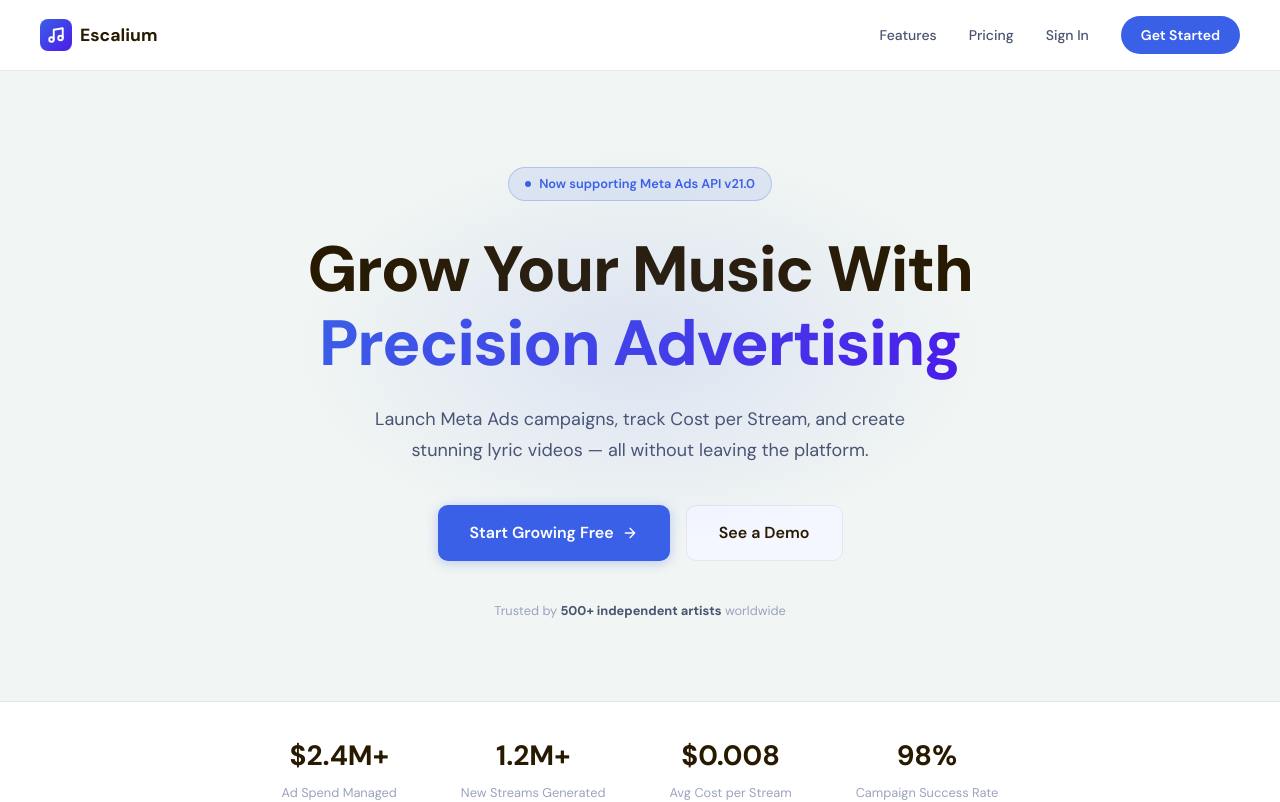
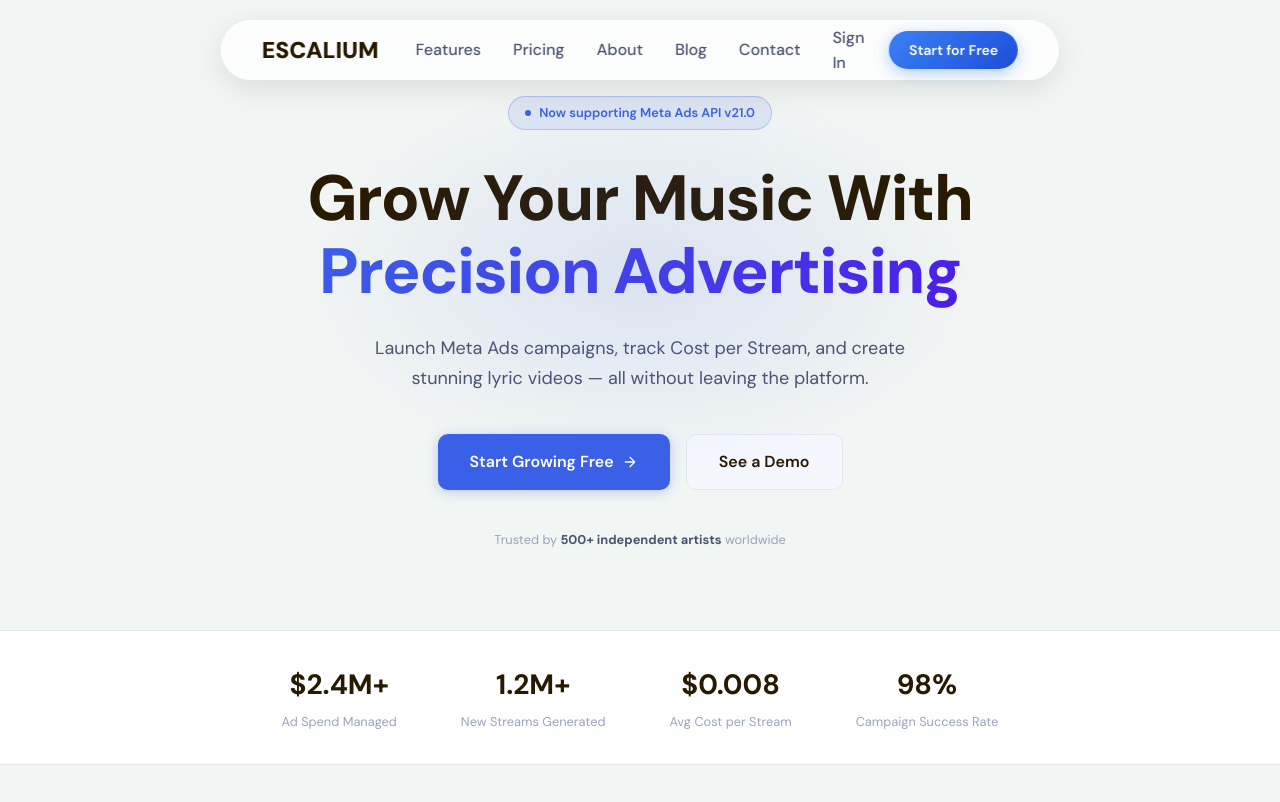
Before and after one commit to Abdul-Samii/Music-saas, a Next.js app in the folder apps/frontend/: page / in a window 1280 px wide. Shown: the top 802 px of the page. Built offline with nearby package versions, Linux system fonts and the light colour scheme.

Commit message:
fix navbar spacing

```diff
--- a/apps/frontend/src/app/layout.tsx
+++ b/apps/frontend/src/app/layout.tsx
@@ -5,11 +5,57 @@
 
 const dmSans = DM_Sans({ subsets: ["latin"], variable: "--font-dm-sans" });
 
+
+// already optimised for SEO and made the template for further pages, you can add more metadata fields if needed, but this should cover the basics for now.
 export const metadata: Metadata = {
-  title: "Escalium — Music Marketing Platform",
+  metadataBase: new URL("https://escalium.io"),
+
+  title: {
+    default: "Escalium — The All in one Music Marketing Platform",
+    template: "%s | Escalium",
+  },
+
   description:
-    "Launch Meta Ad campaigns and track your Spotify growth — all in one place.",
+    "Simplify your music marketing with Escalium. Create, manage, and optimize lyric video ads and ad campaigns across multiple platforms from one intuitive dashboard.",
+
+  alternates: {
+    canonical: "/",
+  },
+
+  openGraph: {
+    title: "Escalium — The All in one Music Marketing Platform",
+    description:
+      "Simplify your music marketing with Escalium. Create, manage, and optimize lyric video ads and ad campaigns across multiple platforms from one intuitive dashboard.",
+    url: "/",
+    siteName: "Escalium",
+    images: [
+      {
+        url: "/logo.webp",
+        width: 1200,
+        height: 630,
+        alt: "Escalium Platform Preview",
+      },
+    ],
+    locale: "en_US",
+    type: "website",
+  },
+
+  twitter: {
+    card: "summary_large_image",
+    title: "Escalium — The All in one Music Marketing Platform",
+    description:
+      "Simplify your music marketing with Escalium. Create, manage, and optimize lyric video ads and ad campaigns across multiple platforms from one intuitive dashboard.",
+    images: ["/logo.webp"],
+  },
+
+  robots: {
+    index: true,
+    follow: true,
+  },
+
+  category: "technology",
 };
+
 
 export default function RootLayout({ children }: { children: React.ReactNode }) {
   return (
--- a/apps/frontend/src/app/page.tsx
+++ b/apps/frontend/src/app/page.tsx
@@ -1,42 +1,118 @@
 "use client";
 import Link from "next/link";
+import { useState } from "react";
 
 export default function LandingPage() {
+  const [isMobileMenuOpen, setIsMobileMenuOpen] = useState(false);
   return (
     <div style={{ minHeight: "100vh", background: "var(--bg)" }}>
 
       {/* ── Navbar ── */}
-      <nav style={{
+      <nav className={isMobileMenuOpen ? "mobile-menu-open" : ""} style={{
         display: "flex", alignItems: "center", justifyContent: "space-between",
-        padding: "1rem 2.5rem", borderBottom: "1px solid var(--border)",
-        position: "sticky", top: 0, zIndex: 50,
-        background: "var(--bg-card)", backdropFilter: "blur(12px)",
+        padding: "0.625rem 2.5rem",
+        position: "fixed", top: 20, left: "50%", transform: "translateX(-50%)",
+        zIndex: 50,
+        background: "rgba(255, 255, 255, 0.8)", backdropFilter: "blur(20px)",
+        border: "1px solid rgba(255, 255, 255, 0.2)",
+        borderRadius: 50,
+        boxShadow: "0 8px 32px rgba(0, 0, 0, 0.1)",
+        width: "calc(70.5% - 4rem)", maxWidth: 850,
       }}>
-        <div style={{ display: "flex", alignItems: "center", gap: "0.5rem" }}>
-          <div style={{
-            width: 32, height: 32, borderRadius: 8,
-            background: "linear-gradient(135deg,#3A60E7,#4C1AEA)",
-            display: "flex", alignItems: "center", justifyContent: "center",
-          }}>
-            <svg width="18" height="18" viewBox="0 0 24 24" fill="none" stroke="white" strokeWidth="2.5" strokeLinecap="round" strokeLinejoin="round">
-              <path d="M9 18V5l12-2v13" />
-              <circle cx="6" cy="18" r="3" />
-              <circle cx="18" cy="16" r="3" />
-            </svg>
+        <div style={{ display: "flex", alignItems: "center", justifyContent: "space-between", width: "100%" }}>
+          <div style={{ display: "flex", alignItems: "center", gap: "0.5rem" }}>
+            <button className="mobile-menu-btn" style={{
+              display: "none",
+              background: "none",
+              border: "none",
+              color: "var(--text-secondary)",
+              fontSize: "1.2rem",
+              cursor: "pointer",
+              padding: "0.5rem",
+            }} onClick={() => setIsMobileMenuOpen(!isMobileMenuOpen)}>
+              {isMobileMenuOpen ? '✕' : '☰'}
+            </button>
+            <span className="brand-text" style={{ fontWeight: 900, fontSize: "1.43rem", color: "var(--text-primary)" }}>ESCALIUM</span>
           </div>
-          <span style={{ fontWeight: 700, fontSize: "1.1rem", color: "var(--text-primary)" }}>Escalium</span>
-        </div>
-        <div style={{ display: "flex", alignItems: "center", gap: "2rem" }}>
-          <a href="#features" style={{ color: "var(--text-secondary)", textDecoration: "none", fontSize: "0.875rem", fontWeight: 500 }}>Features</a>
-          <a href="#pricing" style={{ color: "var(--text-secondary)", textDecoration: "none", fontSize: "0.875rem", fontWeight: 500 }}>Pricing</a>
-          <Link href="/login" style={{ color: "var(--text-secondary)", textDecoration: "none", fontSize: "0.875rem", fontWeight: 500 }}>Sign In</Link>
+
+          <div className="nav-links" style={{ display: "flex", alignItems: "center", gap: "2rem", position: "absolute", left: "50%", transform: "translateX(-50%)" }}>
+            <a href="#features" className="nav-link" style={{ color: "var(--text-secondary)", textDecoration: "none", fontSize: "1rem", fontWeight: 500 }}>Features</a>
+            <a href="#pricing" className="nav-link" style={{ color: "var(--text-secondary)", textDecoration: "none", fontSize: "1rem", fontWeight: 500 }}>Pricing</a>
+            <a href="#about" className="nav-link" style={{ color: "var(--text-secondary)", textDecoration: "none", fontSize: "1rem", fontWeight: 500 }}>About</a>
+            <a href="#blog" className="nav-link" style={{ color: "var(--text-secondary)", textDecoration: "none", fontSize: "1rem", fontWeight: 500 }}>Blog</a>
+            <a href="#contact" className="nav-link" style={{ color: "var(--text-secondary)", textDecoration: "none", fontSize: "1rem", fontWeight: 500 }}>Contact</a>
+            <Link href="/login" className="nav-link" style={{ color: "var(--text-secondary)", textDecoration: "none", fontSize: "1rem", fontWeight: 500 }}>Sign In</Link>
+          </div>
+
           <Link href="/register" style={{
-            background: "var(--primary)", color: "#fff",
-            padding: "0.5rem 1.25rem", borderRadius: 99,
-            fontSize: "0.875rem", fontWeight: 600, textDecoration: "none",
-          }}>Get Started</Link>
+            background: "linear-gradient(135deg, #3b82f6 0%, #1d4ed8 100%)",
+            color: "#fff",
+            padding: "0.5rem 1.25rem",
+            borderRadius: 99,
+            fontSize: "0.875rem",
+            fontWeight: 600,
+            textDecoration: "none",
+            boxShadow: "0 4px 15px rgba(59, 130, 246, 0.4)",
+            transition: "all 0.3s ease",
+            position: "relative",
+            overflow: "hidden",
+          }}
+          onMouseEnter={(e) => {
+            e.currentTarget.style.boxShadow = "0 6px 20px rgba(59, 130, 246, 0.6)";
+            e.currentTarget.style.transform = "translateY(-2px)";
+          }}
+          onMouseLeave={(e) => {
+            e.currentTarget.style.boxShadow = "0 4px 15px rgba(59, 130, 246, 0.4)";
+            e.currentTarget.style.transform = "translateY(0)";
+          }}
+          >Start for Free</Link>
         </div>
       </nav>
+
+      <style jsx global>{`
+        @media (max-width: 768px) {
+          nav {
+            width: calc(95% - 2rem) !important;
+            padding: 0.5rem 1.5rem !important;
+          }
+          .nav-links {
+            display: none !important;
+          }
+          .mobile-menu-btn {
+            display: block !important;
+          }
+          .mobile-menu-open .nav-links {
+            display: flex !important;
+            position: absolute !important;
+            top: 100% !important;
+            left: 0 !important;
+            right: 0 !important;
+            background: rgba(255, 255, 255, 0.95) !important;
+            backdrop-filter: blur(20px) !important;
+            border: 1px solid rgba(255, 255, 255, 0.2) !important;
+            border-radius: 16px !important;
+            padding: 1rem !important;
+            flex-direction: column !important;
+            gap: 1rem !important;
+            box-shadow: 0 8px 32px rgba(0, 0, 0, 0.1) !important;
+            margin-top: 0.5rem !important;
+            transform: none !important;
+          }
+        }
+        @media (max-width: 480px) {
+          nav {
+            width: calc(98% - 1rem) !important;
+            padding: 0.4rem 1rem !important;
+            top: 10px !important;
+          }
+          .brand-text {
+            font-size: 1rem !important;
+          }
+          .nav-link {
+            font-size: 0.85rem !important;
+          }
+        }
+      `}</style>
 
       {/* ── Hero ── */}
       <section style={{ padding: "6rem 2rem 5rem", textAlign: "center", maxWidth: 900, margin: "0 auto", position: "relative" }}>
```
Also changed, not shown: package.json (+8 -2 lines), 2 other files (tests, documents, lock files or other folders).
